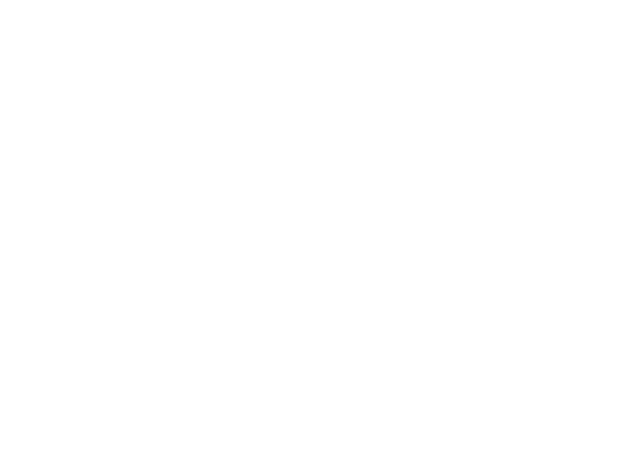
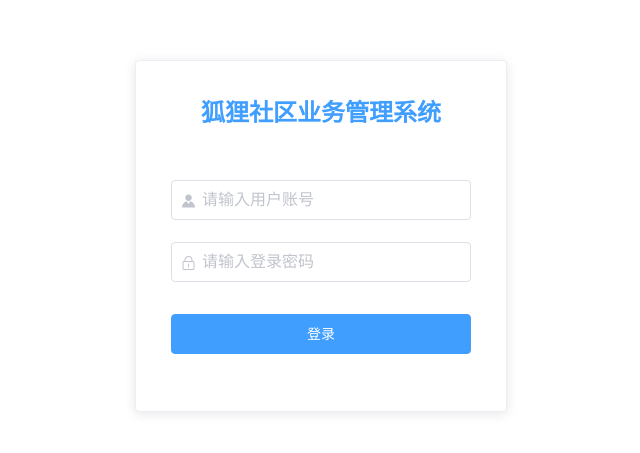
Before and after one commit to zizi00/fox-community-system, a Vue app: page /login in a window 1280 px wide. Shown: the part 165-618 px from the top of the page, without its empty margins (320-960 px from the left). Built offline with nearby package versions, Linux system fonts and the light colour scheme.

Commit message:
新增登录页

```diff
--- a/src/App.vue
+++ b/src/App.vue
@@ -10,19 +10,7 @@
   -webkit-font-smoothing: antialiased;
   -moz-osx-font-smoothing: grayscale;
   text-align: center;
-  color: #2c3e50;
-}
-
-#nav {
-  padding: 30px;
-
-  a {
-    font-weight: bold;
-    color: #2c3e50;
-
-    &.router-link-exact-active {
-      color: #42b983;
-    }
-  }
+  // color: #2c3e50;
+  height: 100%;
 }
 </style>
--- /dev/null
+++ b/src/assets/css/base.css
@@ -0,0 +1,8 @@
+body,h1,h2,h3,h4,h5,h6,p {
+    margin: 0;
+    padding: 0;
+}
+html,body{
+    height: 100%;
+    min-width: 1200px;
+}
--- a/src/main.js
+++ b/src/main.js
@@ -4,6 +4,7 @@ import router from "./router";
 import store from "./store";
 import ElementUI from "element-ui";
 import 'element-ui/lib/theme-chalk/index.css';
+import './assets/css/base.css'
 Vue.config.productionTip = false;
 Vue.use(ElementUI);
 new Vue({
--- a/src/router/index.js
+++ b/src/router/index.js
@@ -10,6 +10,13 @@ const routes = [
     name: "Home",
     component: Home
   },
+  {
+    path: "/login",
+    name: "Login",
+    meta: { title: '登录' },
+          component: () =>
+          import ( /* webpackChunkName: "page" */ '@/views/Login/login'),
+  },
 ];
 
 const router = new VueRouter({
--- /dev/null
+++ b/src/views/Login/login.vue
@@ -0,0 +1,104 @@
+<template>
+    <div class="login">
+        <div class="login-wrapper">
+            <div class="login-form">
+                <el-card class="box-card">
+                    <p class="title">狐狸社区业务管理系统</p>
+                    <el-form ref="form" :model="loginform" class="form-wrapper" :rules="rules">
+                        <el-form-item prop="username">
+                            <el-input v-model="loginform.username" placeholder="请输入用户账号" clearable>
+                                <i slot="prefix" class="el-input__icon el-icon-s-custom"></i>
+                            </el-input>
+                        </el-form-item>
+                        <el-form-item prop="password">
+                            <el-input v-model="loginform.password" placeholder="请输入登录密码" show-password clearable>
+                                <i slot="prefix" class="el-input__icon el-icon-lock"></i>
+                            </el-input>
+                        </el-form-item>
+                        <el-form-item>
+                            <el-button type="primary" @click="onSubmit">登录</el-button>
+                        </el-form-item>
+                    </el-form>
+                </el-card>
+            </div>
+        </div>
+    </div>
+</template>
+<script>
+let validUsername=(rule, value,callback)=>{
+        if (!value){
+            callback(new Error("用户账号不能为空"))
+        }
+  };
+let validatePass = (rule, value, callback) => {
+        if (!value) {
+          callback(new Error("密码不能为空"));
+        }
+      };
+export default {
+    name: "login",
+    data () {
+        return {
+
+            loginform:{},
+            rules: {
+                username: [
+                    { validator: validUsername, trigger: 'blur' }
+                ],
+                password: [
+                    { validator: validatePass, trigger: 'blur' }
+                ],
+            }
+        }
+    },
+    methods: {
+        onSubmit() {
+
+        }
+    }
+}
+</script>
+<style lang="less" scoped>
+.login {
+    height: 100%;
+    .login-wrapper {
+        height: 100%;
+        display: flex;
+        align-items: center;
+        .login-form {
+            margin: 0 auto;
+            width: 370px;
+            height: 350px;
+            // border: 1px solid red;
+            .box-card {
+                width: 100%;
+                height: 100%;
+                .title{
+                    padding: 12px 0;
+                    color: #409EFF;
+                    font-weight: bold;
+                    font-size: 24px;
+                }
+                .form-wrapper{
+                    margin: 0 auto;
+                    margin-top: 40px;
+                    width: 300px;
+                    .el-input{
+                        font-size: 16px;
+                    }
+                    .el-input--prefix .el-input__inner{
+                        padding-left: 34px;
+                    }
+                    .el-input__prefix{
+                        left: 7px;
+                    }
+                    .el-button--primary{
+                        margin-top: 10px;
+                        width: 100%;
+                    }
+                }
+            }
+        }
+    }
+}
+</style>
```
Also changed, not shown: src/components/headNav.vue (added, +22 -0 lines), 1 other file (tests, documents, lock files or other folders).
